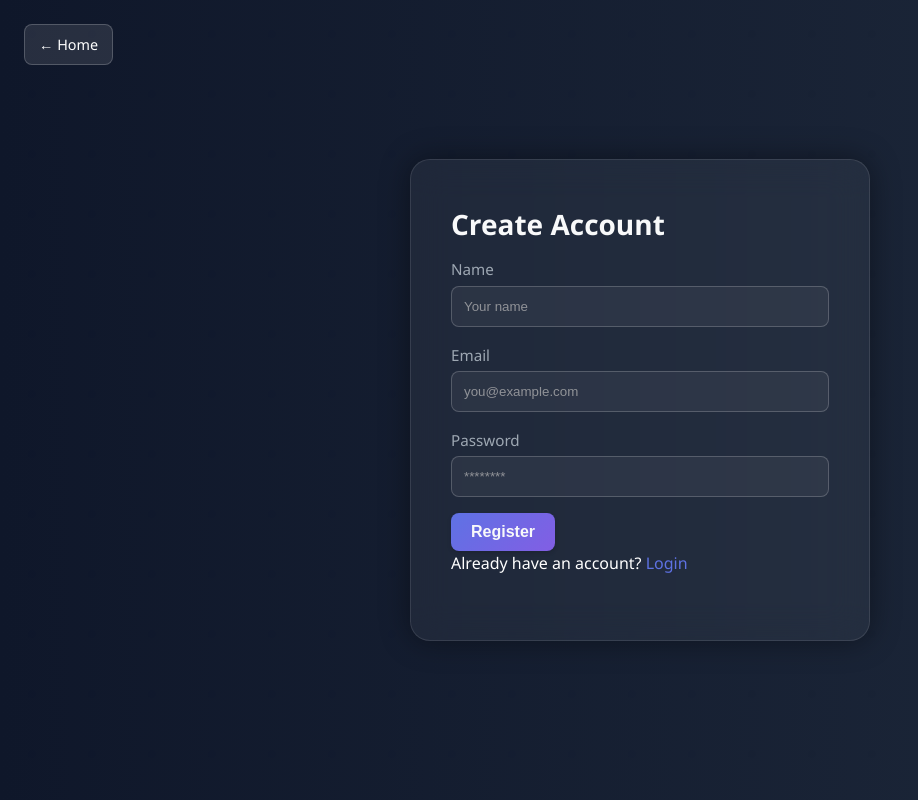
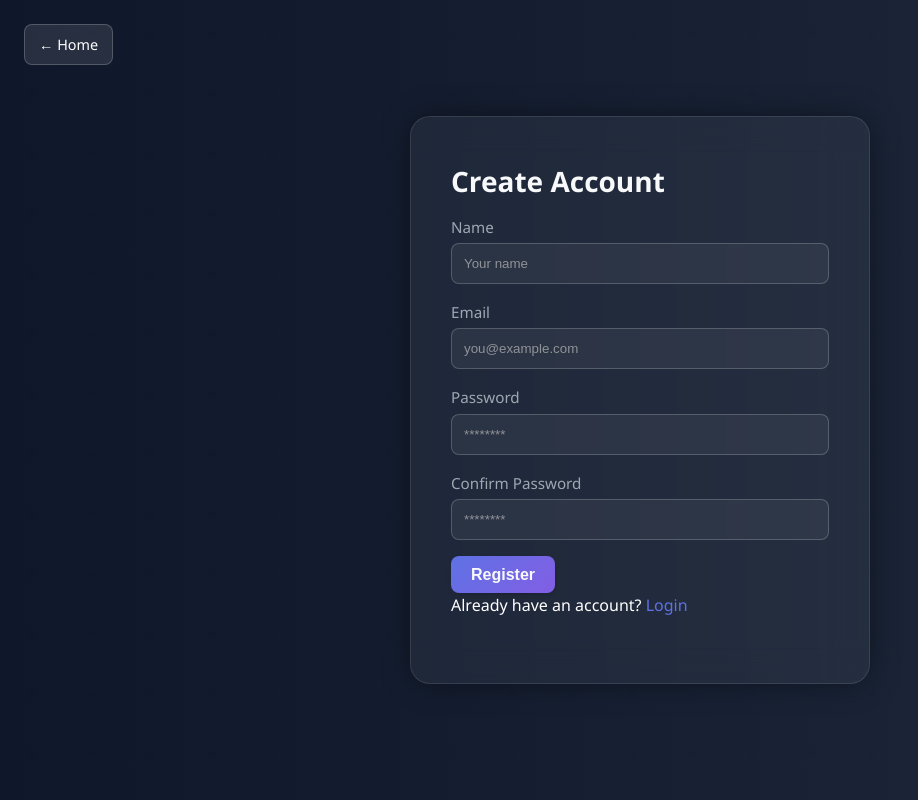
Before and after one commit to klxs409400/CITS5505-GROUP, a Python web app: template templates/Homepage/register.html in a window 1280 px wide. Shown: the whole page, without its empty margins (0-918 px from the left). Run offline with Jinja, Linux system fonts and the light colour scheme; the template is opened without the code that fills it, so the values that code supplies are empty.

Commit message:
Add confirm password field to register page

```diff
--- a/templates/Homepage/register.html
+++ b/templates/Homepage/register.html
@@ -12,22 +12,24 @@
 
   <div class="auth-container">
     <h2 class="text-center mb-4">Create Account</h2>
-    <form>
+    <form id="registerForm">
       <label for="name">Name</label>
-      <input type="text" id="name" placeholder="Your name" required />
+      <input type="text" id="name" name="name" placeholder="Your name" required />
 
       <label for="email">Email</label>
-      <input type="email" id="email" placeholder="you@example.com" required />
+      <input type="email" id="email" name="email" placeholder="you@example.com" required />
 
       <label for="password">Password</label>
-      <input type="password" id="password" placeholder="********" required />
+      <input type="password" id="password" name="password" placeholder="********" required />
+
+      <label for="confirm-password">Confirm Password</label>
+      <input type="password" id="confirm-password" name="confirm_password" placeholder="********" required />
 
       <button type="submit" class="btn btn-primary w-100 mt-2">Register</button>
+
       <p class="text-center mt-3">
         Already have an account?
         <a href="login.html" class="text-decoration-underline text-light">Login</a>
       </p>
     </form>
   </div>
-</body>
-</html>
```
